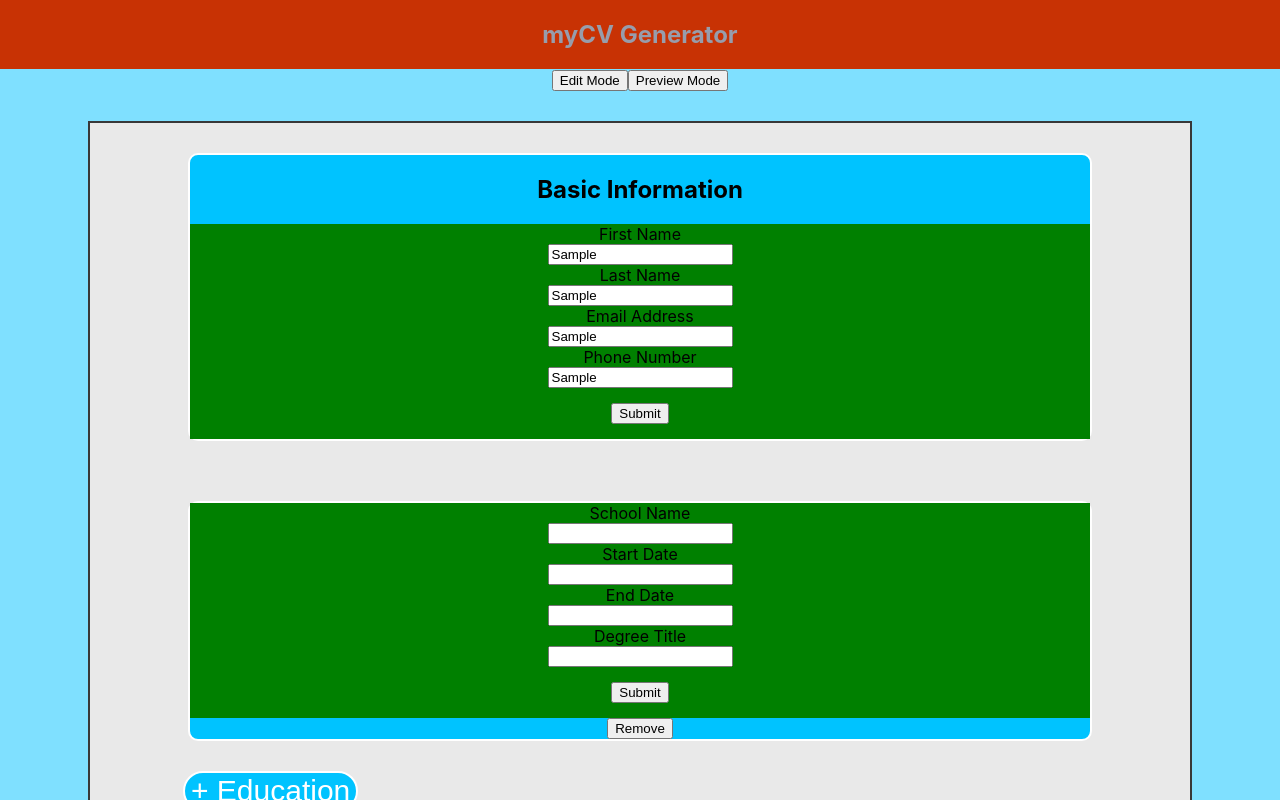
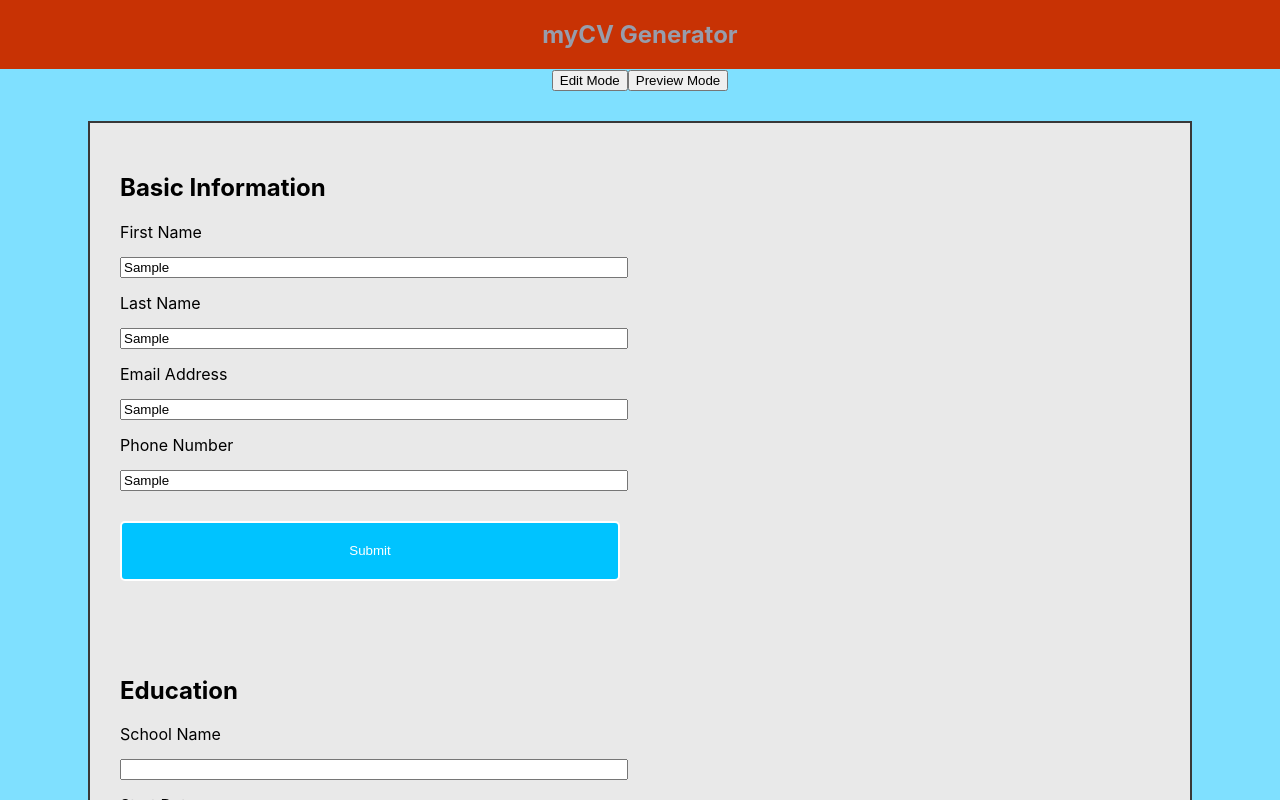
Before and after one commit to austinp252/cv-app, a React (Create React App) app: page / in a window 1280 px wide. Both pictures are taken after typing "Sample", "Sample", "Sample", "Sample" into the empty fields and a click on the button "+ Education". Shown: the top 800 px of the page. Built offline with nearby package versions, Linux system fonts and the light colour scheme.

Commit message:
added basic styling for edit section

```diff
--- a/src/components/basicInfo.js
+++ b/src/components/basicInfo.js
@@ -4,7 +4,7 @@ const BasicInfo = (props) => {
     const { editMode, basicInfo, onSubmitBasicInfo } = props;
     if (editMode) {
         return (
-            <div className='panel'>
+            <div className='panel-edit-basicInfo'>
                 <h2>Basic Information</h2>
                 <form onSubmit={(e) => onSubmitBasicInfo(e)}>
                     <label htmlFor="firstNameInput">First Name</label>
--- a/src/components/edu.js
+++ b/src/components/edu.js
@@ -4,10 +4,11 @@ const Edu = (props) => {
     const { editMode, eduItems, onSubmitEduItem, onDeleteEduItem, addEduItem, } = props;
     if (editMode) {
         return (
-            <div>
+            <div className='panel-edit-edu'>
+                <h2>Education</h2>
                 {eduItems.map((eduItem) => {
                     return (
-                        <div className='panel'>
+                        <div className='edit-main-content'>
                             <form onSubmit={(e) => onSubmitEduItem(e, eduItem.id)}>
                                 <label htmlFor="uniNameInput">School Name</label>
                                 <input placeholder={eduItem.uniName} type="text" id="uniNameInput"></input>
--- a/src/components/exp.js
+++ b/src/components/exp.js
@@ -4,10 +4,11 @@ const Exp = (props) => {
     const { editMode, expItems, onSubmitExpItem, onDeleteExpItem, addExpItem } = props;
     if (editMode) {
         return (
-            <div>
+            <div className='panel-edit-edu'>
+                <h2>Experience</h2>
                 {expItems.map((expItem) => {
                     return (
-                        <div className='panel'>
+                        <div className='edit-main-content'>
                             <h2>Experience</h2>
                             <form onSubmit={(e) => onSubmitExpItem(e, expItem.id)}>
                                 <label htmlFor="companyNameInput">Company Name</label>
--- a/src/styles/App.css
+++ b/src/styles/App.css
@@ -17,7 +17,6 @@ body {
   width: 1100px;
   display: flex;
   flex-direction: column;
-  align-items: center;
   border: 2px solid rgb(56, 56, 56);
 }
 
@@ -39,7 +38,6 @@ body {
   flex-direction: column;
   justify-content: center;
   align-items: center;
-  background-color: green;
 }
 
 .panel form button {
--- a/src/styles/basicInfo.css
+++ b/src/styles/basicInfo.css
@@ -1,3 +1,31 @@
+.panel-edit-basicInfo {
+  margin: 30px;
+  width: 1100px;
+  display: flex;
+  flex-direction: column;
+
+}
+
+.panel-edit-basicInfo form{
+  display: flex;
+  flex-direction: column;
+}
+
+.panel-edit-basicInfo form input {
+  width: 500px;
+  margin: 15px 0;
+}
+
+.panel-edit-basicInfo form button {
+  width: 500px;
+  height: 60px;
+  margin: 15px 0;
+  background-color: rgb(0, 195, 255);
+  color: #fff;
+  border: 2px solid #fff;
+  border-radius: 5px;
+}
+
 .panel-preview-basicInfo {
   margin: 30px;
   width: 1100px;
--- a/src/styles/edu.css
+++ b/src/styles/edu.css
@@ -1,3 +1,55 @@
+.panel-edit-edu {
+  margin: 30px;
+  width: 1100px;
+  display: flex;
+  flex-direction: column;
+}
+
+.panel-edit-edu button {
+  background-color: green;
+  width: 500px;
+  height: 60px;
+  margin: 15px 0;
+  color: #fff;
+  border: 2px solid #fff;
+  border-radius: 5px;
+}
+
+.edit-main-content {
+  display: flex;
+  flex-direction: column;
+}
+
+.edit-main-content form {
+  display: flex;
+  flex-direction: column;
+}
+
+.edit-main-content form input {
+  width: 500px;
+  margin: 15px 0;
+}
+
+.edit-main-content form button {
+  width: 500px;
+  height: 60px;
+  margin: 15px 0;
+  background-color: rgb(0, 195, 255);
+  color: #fff;
+  border: 2px solid #fff;
+  border-radius: 5px;
+}
+
+.edit-main-content button {
+  width: 500px;
+  height: 60px;
+  margin: 15px 0;
+  background-color: rgb(0, 195, 255);
+  color: #fff;
+  border: 2px solid #fff;
+  border-radius: 5px;
+}
+
 .panel-preview-edu {
   margin: 30px;
   width: 1100px;
```
